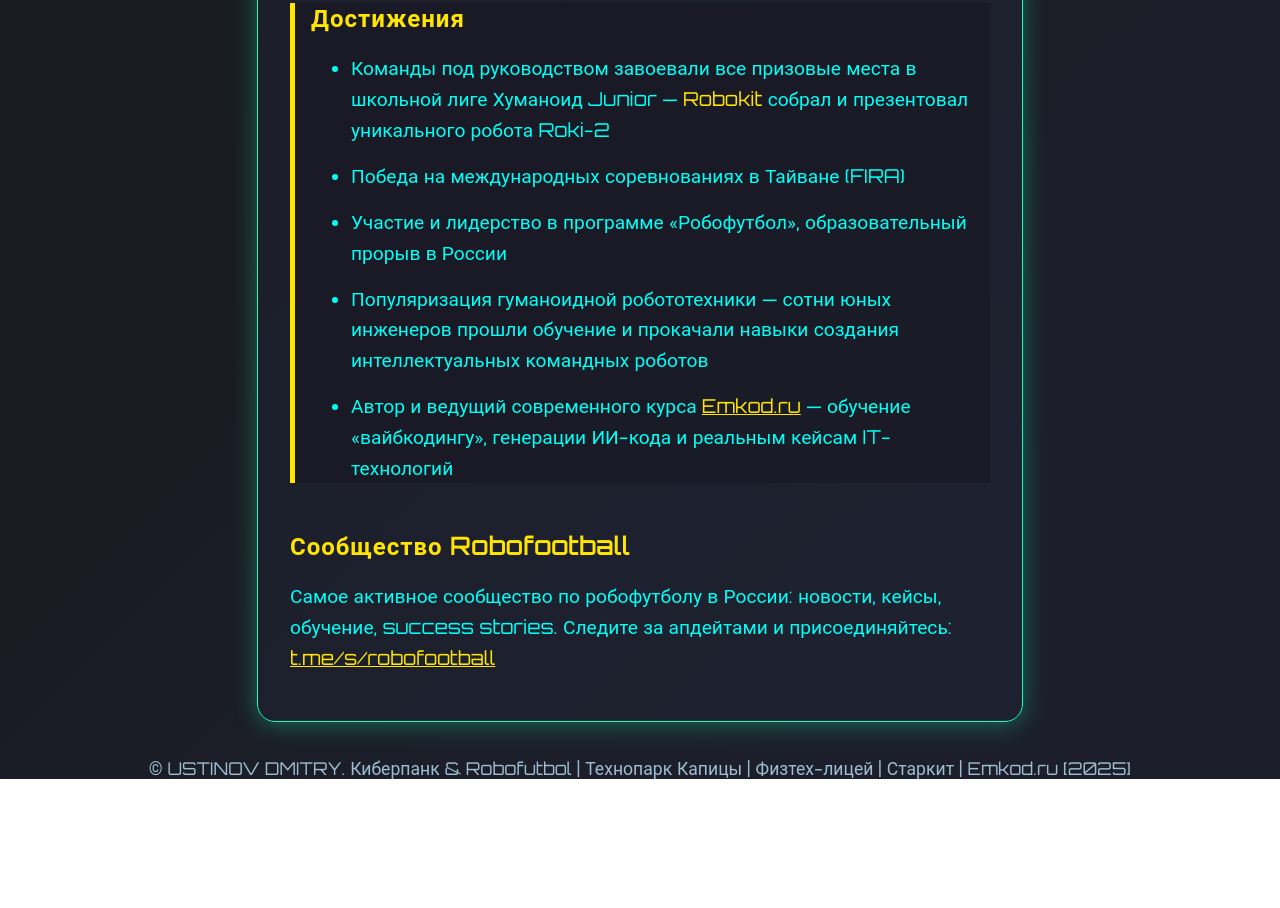
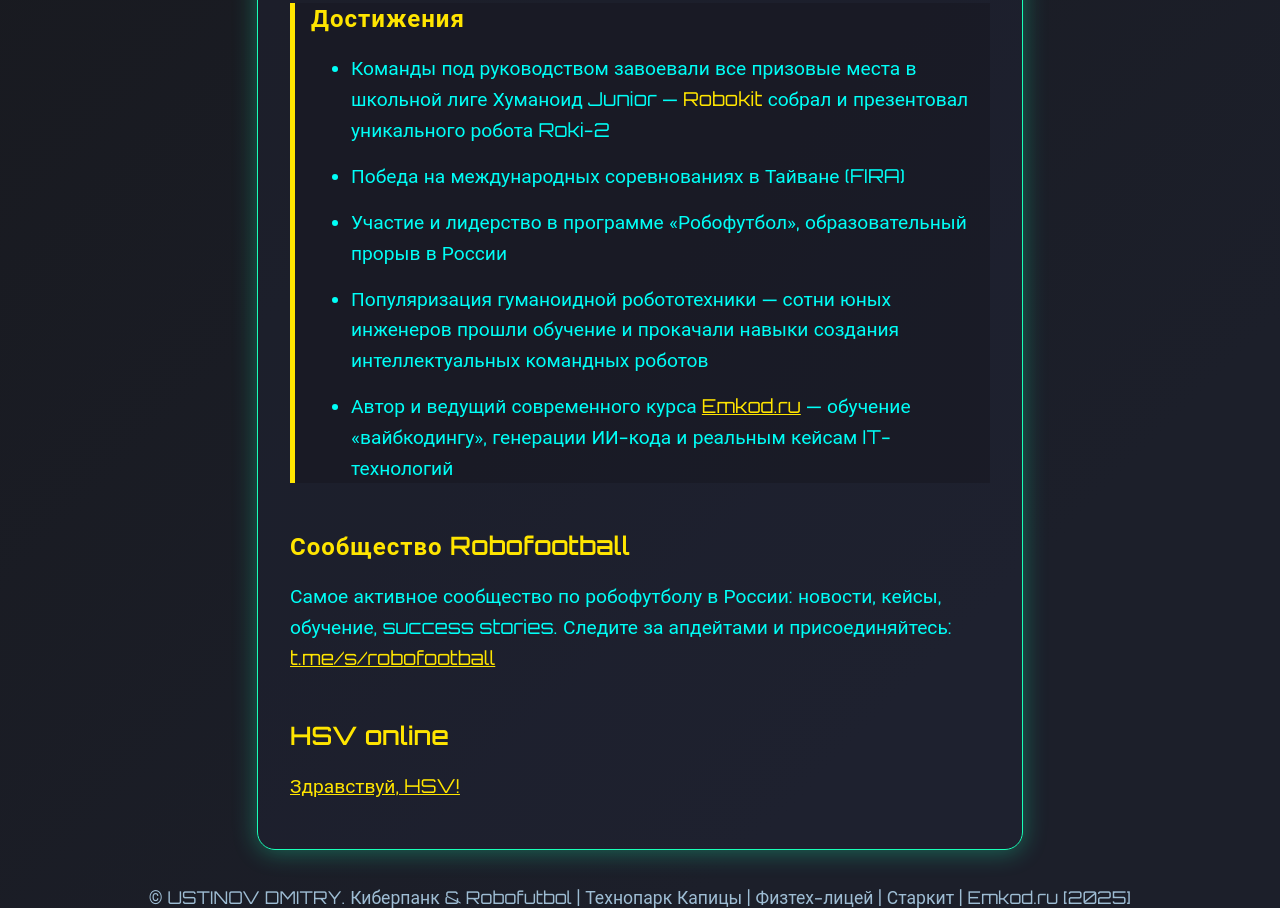
Before and after one commit to dimaystinov/dimaystinov.github.io, a plain HTML site: page index.html in a window 1280 px wide. Shown: the part 746-1654 px from the top of the page. Before the commit the page ends 1525 px from the top, so only its background shows below. Drawn offline with Linux system fonts and the light colour scheme.

Commit message:
Add HSV online section with link

```diff
--- a/index.html
+++ b/index.html
@@ -100,6 +100,8 @@
     <h2>Сообщество Robofootball</h2>
     <p>Самое активное сообщество по робофутболу в России: новости, кейсы, обучение, success stories. Следите за апдейтами и присоединяйтесь:<br>
     <a href="https://t.me/s/robofootball" target="_blank">t.me/s/robofootball</a></p>
+    <h2>HSV online</h2>
+    <p><a href="https://dimaystinov.github.io/hsv.html" target="_blank">Здравствуй, HSV!</a></p>
   </div>
   <div class="footer">
     © USTINOV DMITRY. Киберпанк & Robofutbol | Технопарк Капицы | Физтех-лицей | Старкит | Emkod.ru [2025]
```
